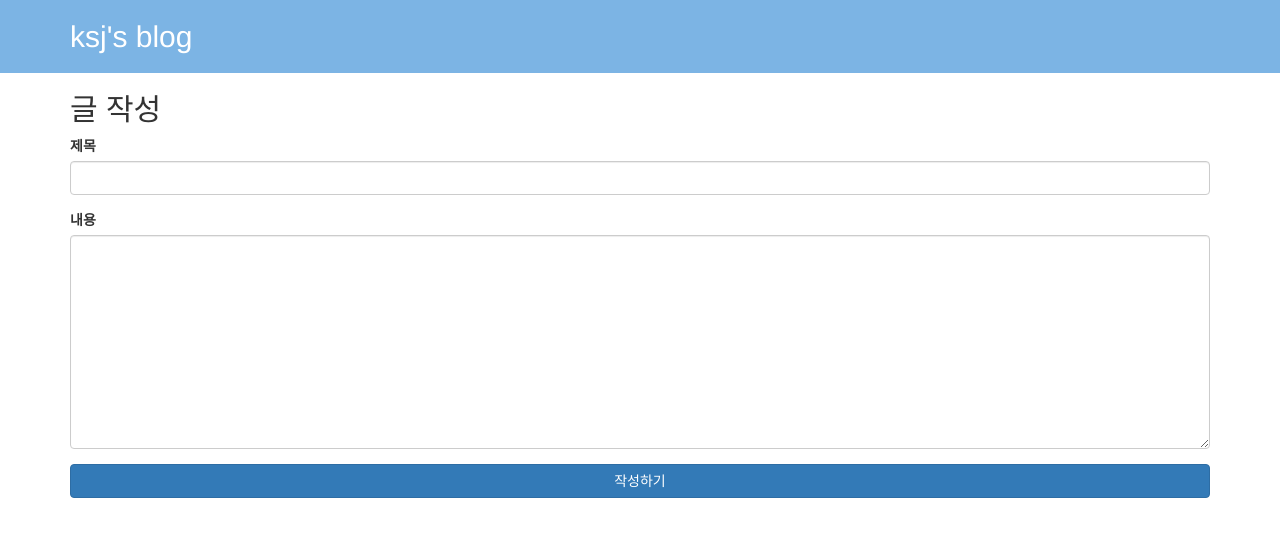
After one commit to darkblank/djangogirls, a Django app: page /post/add/ in a window 1280 px wide. The commit adds this page. Shown: the top 537 px of the page. Run offline with Django 3.2, Linux system fonts and the light colour scheme; some libraries are stand-ins or nearby versions.

Commit message:
post_add(), post_form.html 기본구조 구현

```diff
--- a/djangogirls/blog/views.py
+++ b/djangogirls/blog/views.py
@@ -24,3 +24,13 @@ def post_detail(request, pk):
         'post': post,
     }
     return render(request, 'blog/post_detail.html', context)
+
+
+def post_add(request):
+    if request.method == 'POST':
+        return HttpResponse('POST request')
+    elif request.method == 'GET':
+        context = {
+
+        }
+        return render(request, 'blog/post_form.html', context)
--- a/djangogirls/config/urls.py
+++ b/djangogirls/config/urls.py
@@ -16,12 +16,13 @@ Including another URLconf
 from django.conf.urls import url
 from django.contrib import admin
 
-from blog.views import post_list, post_detail
+from blog.views import post_list, post_detail, post_add
 
 urlpatterns = [
     url(r'^admin/', admin.site.urls),
     url(r'^$', post_list),
     # 숫자 1개 이상을 검색하게 하는 정규표현식
     # 정규표현식 그룹화해서 이름을 주게 되면 뒤의 함수에 인자로 그룹의 이름을 전달한다
-    url(r'^post/detail/(?P<pk>\d+)/', post_detail, name='post_detail')
+    url(r'^post/detail/(?P<pk>\d+)/', post_detail, name='post_detail'),
+    url(r'^post/add/', post_add, name='post_add'),
 ]
--- a/djangogirls/static/css/blog.css
+++ b/djangogirls/static/css/blog.css
@@ -1,3 +1,7 @@
+body {
+    padding-bottom: 30px;
+}
+
 .blog-header {
     background-color: #7cb4e4;
     padding-top: 20px;
--- /dev/null
+++ b/djangogirls/templates/blog/post_form.html
@@ -0,0 +1,26 @@
+{% extends 'base.html' %}
+<!--제목-->
+<!--내용-->
+<!--글쓰기버튼-->
+
+<!--View: def post_add(request)-->
+<!--Template: post/add/ 에 연결-->
+
+
+{% block content %}
+<div>
+	<h2>글 작성</h2>
+	<form action="" method="post">
+		{% csrf_token %}
+		<div class="form-group">
+			<label for="input-title">제목</label>
+			<input id="input-title" type="text" class="form-control">
+		</div>
+		<div class="form-group">
+			<label for="input-content">내용</label>
+			<textarea name="" id="input-content" cols="30" rows="10" class="form-control"></textarea>
+		</div>
+		<button class="btn btn-primary btn-block">작성하기</button>
+	</form>
+</div>
+{% endblock %}
```
